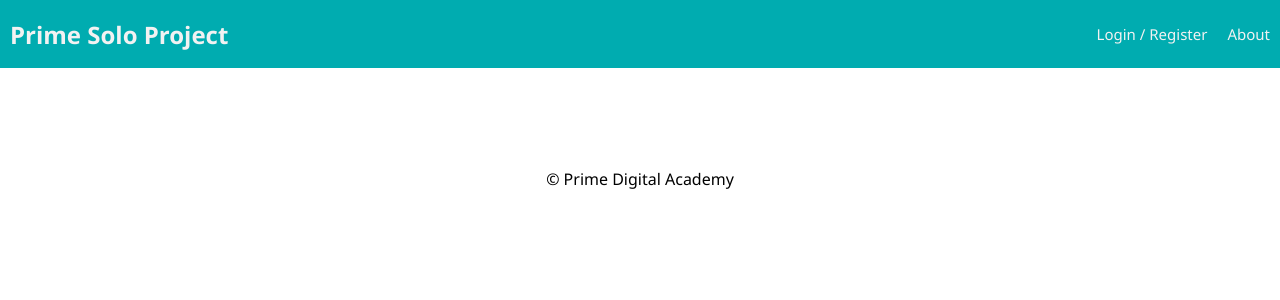
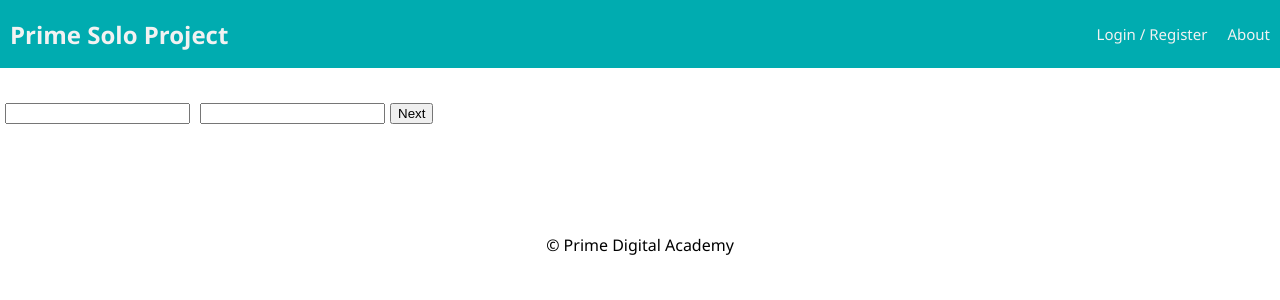
Before and after one commit to TB-RGB/Parentul, a React (Vite) app: page /#/firsttime in a window 1280 px wide. Shown: the top 300 px of the page. Built offline with nearby package versions, Linux system fonts and the light colour scheme; no server answers.

Commit message:
starting on the firsttime setup form

```diff
--- a/src/components/FirstTimeSetup/FirstTimeSetupName.jsx
+++ b/src/components/FirstTimeSetup/FirstTimeSetupName.jsx
@@ -1,8 +1,31 @@
+import { useState, useEffect } from "react"
+import { useSelector, useDispatch } from "react-redux"
 
 const FirstTimeSetupName = () => {
+const user = useSelector(state => state.user)
 
+    const [firstName, setFirstName] = useState(user.first_name)
+    const [lastName, setLastName] = useState(user.last_name)
+
+
+console.log("firstname", user.first_name)
     return (
         <>
+            <form>
+                <input
+                type="text"
+                value={firstName}
+                onChange={(event) => setFirstName(event.target.value)}
+                />
+
+                <input
+                type="text"
+                value={lastName}
+                onChange={(event) => setLastName(event.target.value)}
+                />
+                <button>Next</button>
+            </form>
+
         </>
     )
 }
```
Also changed, not shown: 1 other file (tests, documents, lock files or other folders).
